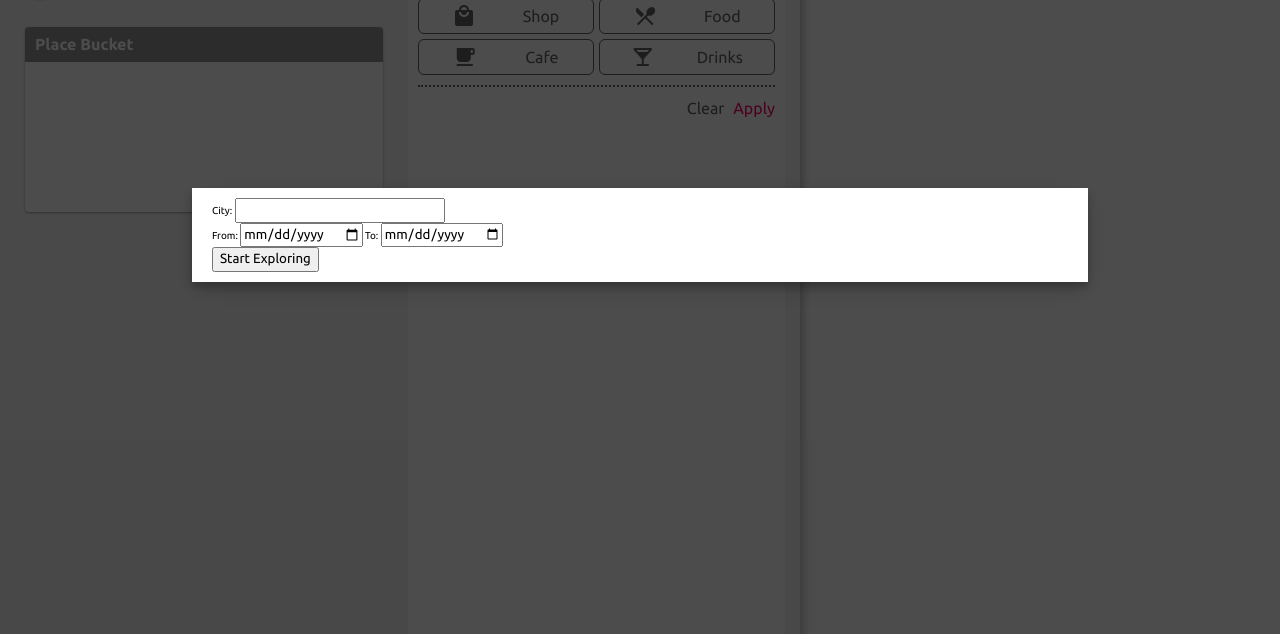
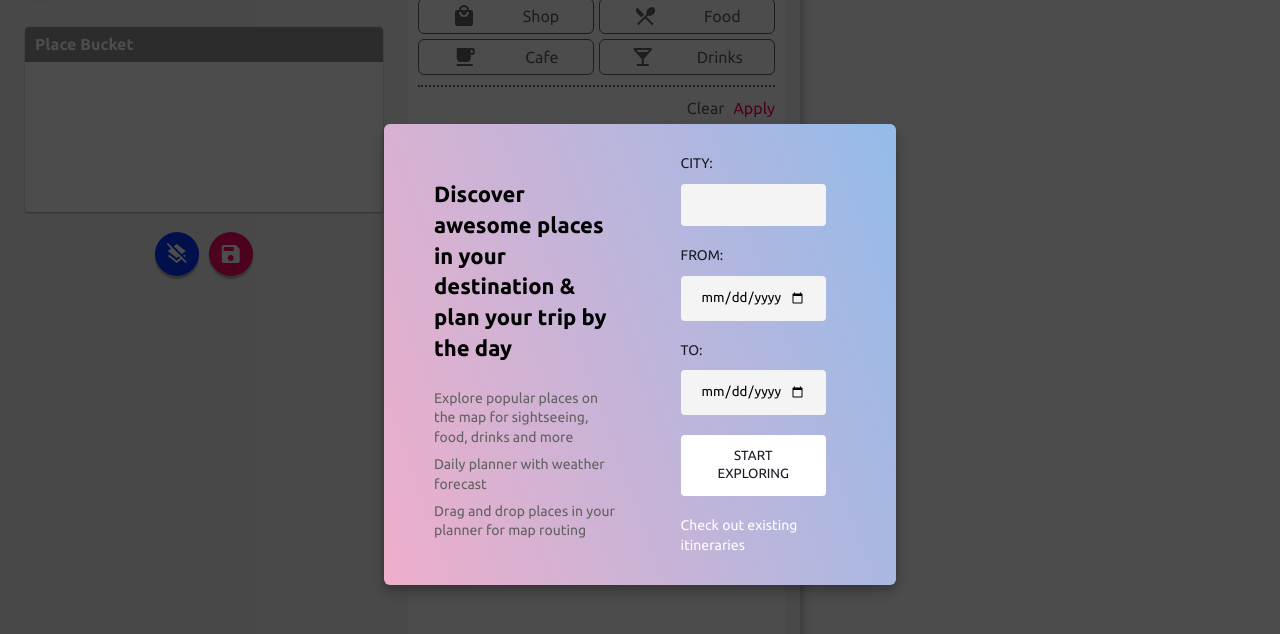
Before and after one commit to lushiyun/trip-planner-frontend, a website with bundled scripts: page index.html in a window 1280 px wide. Shown: the part 68-702 px from the top of the page. Built offline with nearby package versions, Linux system fonts and the light colour scheme.

Commit message:
Add init form styling

```diff
--- a/index.html
+++ b/index.html
@@ -17,6 +17,12 @@
 <body>
   <section class="modal" id="search-modal">
     <div class="modal-content">
+      <div class="intro-language">
+        <h1>Discover awesome places in your destination & plan your trip by the day</h1>
+        <p>Explore popular places on the map for sightseeing, food, drinks and more</p>
+        <p>Daily planner with weather forecast</p>
+        <p>Drag and drop places in your planner for map routing</p>
+      </div>
       <form id="init-form">
         <div class="input-city-container">
           <label for="input-city">City: </label>
@@ -29,10 +35,8 @@
           <input type="date" name="end-date" id="end-date" required>
         </div>
         <button id="search-submit">Start Exploring</button>
+        <div><a href="#">Check out existing itineraries</a></div>
       </form>
-      <div class="modal-panel">
-
-      </div>
     </div>
   </section>
 
@@ -49,14 +53,14 @@
           <div class="title"><p>Place Bucket</p></div>
           <div class="planner-list"></div>
         </div>
-        <!-- <div class="planner-actions">
+        <div class="planner-actions">
           <a class="clear" title="Reset">
             <i class="material-icons">layers_clear</i>
           </a>
           <a class="save" title="Save">
             <i class="material-icons">save</i>
           </a>
-        </div> -->
+        </div>
       </div>
     </section>
 
--- a/js/index.js
+++ b/js/index.js
@@ -10,6 +10,7 @@ const searchBox = new google.maps.places.SearchBox(elements.cityInput);
 searchBox.addListener('places_changed', () => {
   const city = searchBox.getPlaces()[0];
   if(city === null) return
+  state.cityName = city.name;
   state.mapCenter = city.geometry.location;
 })
 
@@ -149,6 +150,8 @@ elements.plannerContent.addEventListener('click', e => {
     addClickedStyle(selectedBox.querySelector('.title'));
     const placeIds = getPlaceIds(e);
     if(placeIds) googleMap.renderRoute(placeIds);
+  } else if(e.target.closest('.save')) {
+    console.log(e.target);
   }
   // } else if(e.target.closest('.clear')) {
   //   planner.clearDailyPlanners();
--- /dev/null
+++ b/js/modules/trip.js
@@ -0,0 +1,20 @@
+class Trip {
+  static all = []
+
+  constructor({city, lat, lng, id}) {
+    this.city = city;
+    this.lat = lat;
+    this.lng = lng;
+    this.id = id;
+
+    this.element = document.createElement('div');
+    this.element.className = 'trip-intro';
+    this.element.id = `trip-${this.id}`
+
+    Trip.all.push(this);
+  }
+
+  fullRender() {
+    this.element.innerHTML = ``
+  }
+}
--- /dev/null
+++ b/js/modules/tripsAdapter.js
@@ -0,0 +1,15 @@
+class TripsAdapter {
+  constructor() {
+    this.baseUrl = 'http://localhost:3000/trips'
+  }
+
+  fetchItems() {
+    fetch(this.baseUrl)
+      .then(res => res.json())
+      .then(json => {
+        json.data.forEach((el) => {
+
+        })
+      })
+  }
+}
--- a/styles/_modal.scss
+++ b/styles/_modal.scss
@@ -1,19 +1,90 @@
 .modal {
   position: fixed;
-  z-index: 999;
+  z-index: 5;
   left: 0;
   top: 0;
   height: 100%;
   width: 100%;
   overflow: auto;
   background: rgba(0, 0, 0, 0.7);
-  // display: none;
 }
 
 .modal-content {
-  background: $color-white;
-  margin: 20% auto;
-  width: 70%;
+  @include flex(row, space-between, center);
+  // background: rgb(131,58,180);
+  // background: linear-gradient(30deg, rgba(131,58,180,1) 0%, rgba(253,29,29,1) 50%, rgba(252,176,69,1) 100%);
+  background: rgb(238,174,202);
+  background: linear-gradient(70deg, rgba(238,174,202,1) 0%, rgba(148,187,233,1) 100%);
+  position: relative;
+  margin: 15% auto;
+  width: 40%;
+  min-width: 450px;
+  border-radius: 6px;
   box-shadow: 0 5px 8px 0 rgba(0, 0, 0, 0.2), 0 7px 20px 0 rgba(0, 0, 0, 0.17);
-  padding: 10px 20px;
+  padding: 1rem 5rem;
+  z-index: 999;
 }
+
+#init-form {
+  font-size: 1.4rem;
+  padding: 2rem;
+  width: 45%;
+  label {
+    display: block;
+    margin: 0 0 1rem;
+    color: $color-dark;
+    text-transform: uppercase;
+  }
+  input {
+    outline: none;
+    display: block;
+    background: $color-light;
+    width: 100%;
+    border: 0;
+    border-radius: 4px;
+    padding: 1.2rem 2rem;
+    margin-bottom: 2rem;;
+    transition: .3s ease;
+    &:focus {
+      color: $color-grey;
+    }
+  }
+  button {
+    outline: none;
+    background: $color-white;
+    width: 100%;
+    border: 0;
+    border-radius: 4px;
+    padding: 1.2rem 2rem;
+    color: $color-dark;
+    text-transform: uppercase;
+    cursor: pointer;
+    transition: .3s ease;
+    margin-bottom: 2rem;
+    &:hover {
+      font-weight: bold;
+    }
+  }
+  a {
+    color: $color-white;
+    transition: .3s ease;
+    &:hover {
+      font-weight: bold;
+    }
+  }
+}
+
+.intro-language {
+  width: 45%;
+  h1 {
+    font-weight: bold;
+    font-size: 2.2rem;
+    margin-bottom: 2.5rem;
+  }
+  p {
+    font-size: 1.4rem;
+    color: $color-grey;
+    margin-bottom: .75rem;
+  }
+
+}
```
Also changed, not shown: styles/main.css, 1 other file.
